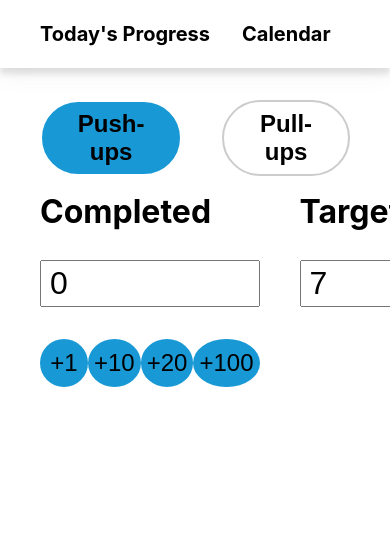
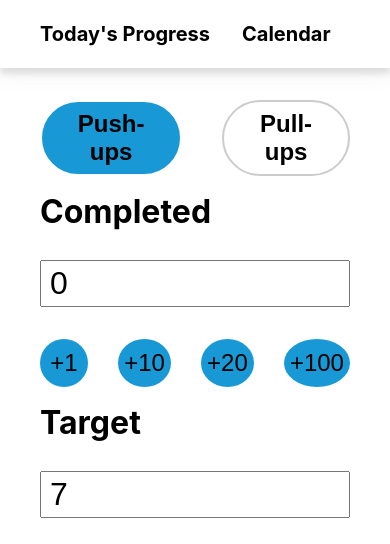
Before and after one commit to Zevgon/workout_tracker, a React (Create React App) app: page /progress/push-ups in a window 390 px wide. Shown: the top 544 px of the page. Built offline with nearby package versions, Linux system fonts and the light colour scheme.

Commit message:
basic responsiveness

```diff
--- a/src/routes/DailyProgress/ActivityProgress.tsx
+++ b/src/routes/DailyProgress/ActivityProgress.tsx
@@ -28,6 +28,11 @@ const Container = styled.div`
   width: 100%;
   display: flex;
   column-gap: 40px;
+
+  @media only screen and (max-width: 600px) {
+    flex-direction: column;
+    row-gap: 20px;
+  }
 `;
 
 export const ActivityProgress = () => {
--- a/src/routes/DailyProgress/IncrementButtons.tsx
+++ b/src/routes/DailyProgress/IncrementButtons.tsx
@@ -4,6 +4,7 @@ const IncrementButtonsContainer = styled.div`
   width: 100%;
   display: flex;
   justify-content: space-between;
+  column-gap: 4px;
 `;
 
 const IncrementButton = styled.button`
```
